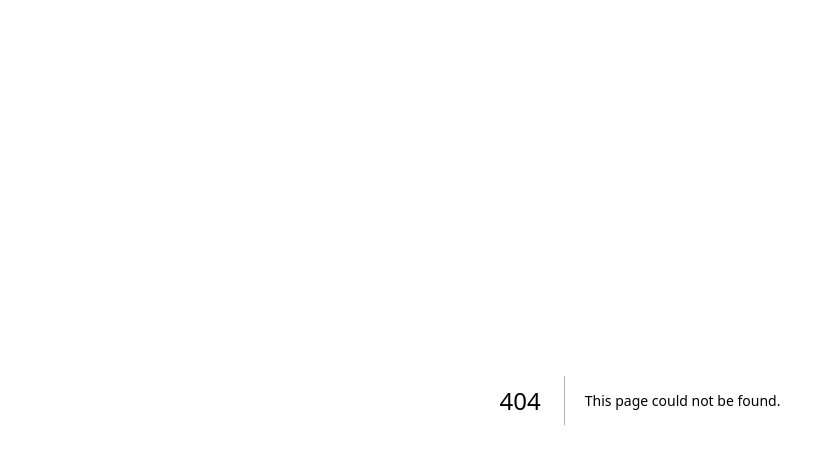
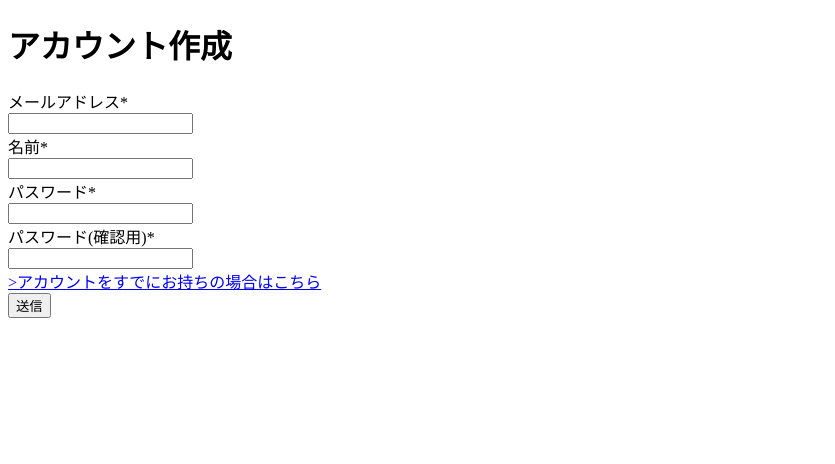
Before and after one commit to piny940/song-list, a Next.js app in the folder frontend/: page /user/new in a window 1280 px wide. Before the commit this address had no page. Shown: the top 464 px of the page, without its empty margins (0-835 px from the left). Built offline with nearby package versions, Linux system fonts and the light colour scheme.

Commit message:
アカウント作成フォームを作成

```diff
--- a/frontend/src/containers/Session/New.tsx
+++ b/frontend/src/containers/Session/New.tsx
@@ -30,7 +30,7 @@ export const SessionNew: React.FC = () => {
           </div>
         </div>
         <div className="">
-          <Link href="/" className="text-primary py-0">
+          <Link href="/user/new" className="text-primary py-0">
             &gt;アカウント新規作成
           </Link>
         </div>
--- /dev/null
+++ b/frontend/src/containers/User/New.tsx
@@ -0,0 +1,79 @@
+import Link from 'next/link'
+
+export const UserNew: React.FC = () => {
+  return (
+    <div className="">
+      <h1>アカウント作成</h1>
+      <form className="container">
+        <div className="row my-3">
+          <div className="col-md-3 fw-bold col-form-label">
+            メールアドレス
+            <span className="text-danger">*</span>
+          </div>
+          <div className="col-md-9">
+            <input
+              type="email"
+              name="email"
+              id=""
+              className="form-control"
+              required
+            />
+          </div>
+        </div>
+        <div className="row my-3">
+          <div className="col-md-3 fw-bold col-form-label">
+            名前
+            <span className="text-danger">*</span>
+          </div>
+          <div className="col-md-9">
+            <input
+              type="text"
+              name="name"
+              id=""
+              className="form-control"
+              required
+            />
+          </div>
+        </div>
+        <div className="row my-3">
+          <div className="col-md-3 fw-bold col-form-label">
+            パスワード<span className="text-danger">*</span>
+          </div>
+          <div className="col-md-9">
+            <input
+              type="password"
+              name="password"
+              id=""
+              className="form-control"
+              required
+            />
+          </div>
+        </div>
+        <div className="row my-3">
+          <div className="col-md-3 fw-bold col-form-label">
+            パスワード(確認用)<span className="text-danger">*</span>
+          </div>
+          <div className="col-md-9">
+            <input
+              type="password"
+              name="password_confirmation"
+              id=""
+              className="form-control"
+              required
+            />
+          </div>
+        </div>
+        <div className="">
+          <Link href="/session/new" className="text-primary py-0">
+            &gt;アカウントをすでにお持ちの場合はこちら
+          </Link>
+        </div>
+        <div className="row mt-2">
+          <button type="submit" className="btn btn-primary">
+            送信
+          </button>
+        </div>
+      </form>
+    </div>
+  )
+}
--- /dev/null
+++ b/frontend/src/pages/user/new.tsx
@@ -0,0 +1,7 @@
+import { UserNew } from '@/containers/User/New'
+
+const New: React.FC = () => {
+  return <UserNew />
+}
+
+export default New
```
